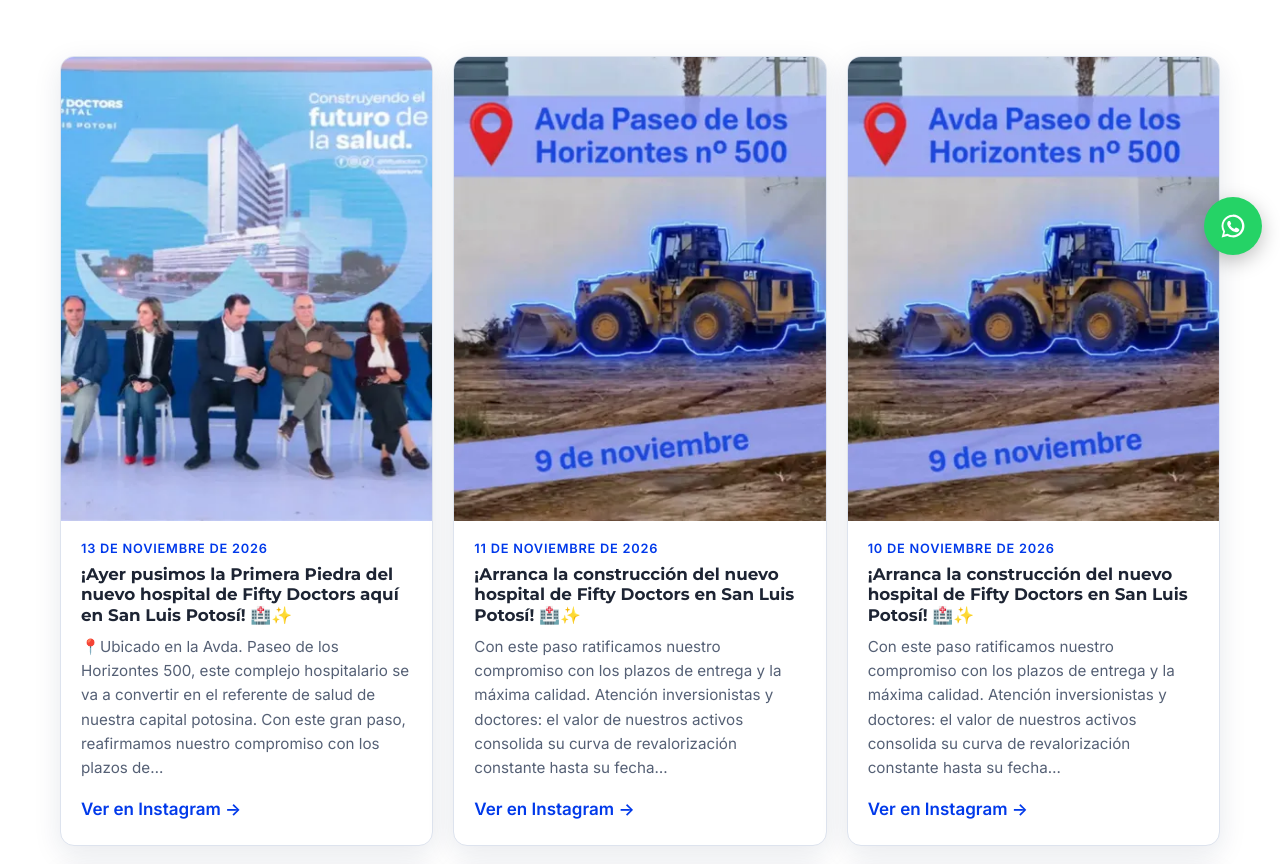
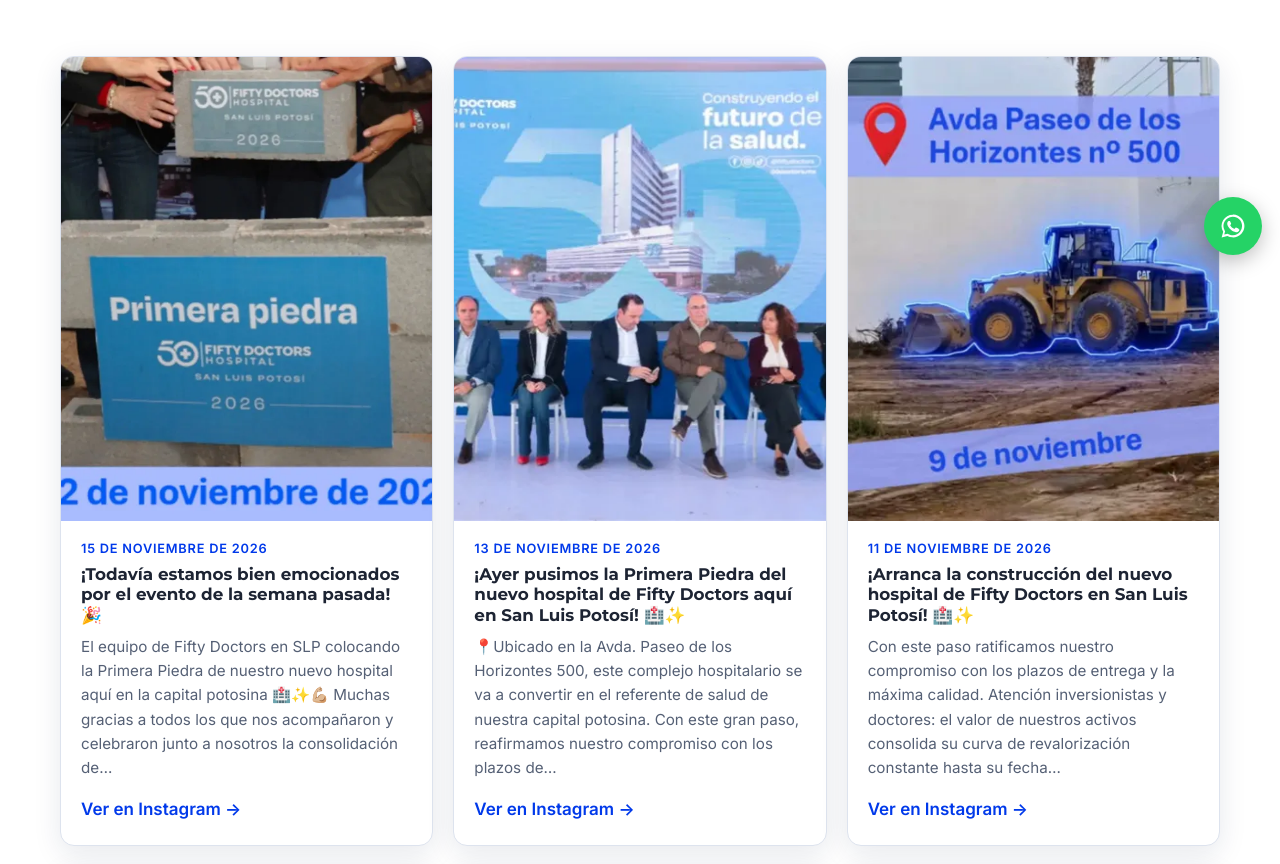
Before and after one commit to cmoreno34/consultoriosenventaslp, a plain HTML site: page noticias/index.html in a window 1280 px wide. Shown: the part 527-1391 px from the top of the page. Drawn offline with Linux system fonts and the light colour scheme.

Commit message:
Noticias: lo nuevo de Instagram y Facebook

```diff
--- a/noticias/index.html
+++ b/noticias/index.html
@@ -84,6 +84,17 @@
 <section class="seccion">
   <div class="contenedor">
     <div class="noticias">
+    <article class="noticia">
+      <a href="https://www.instagram.com/p/DfxhAJdAhaO/" target="_blank" rel="noopener" class="noticia__foto">
+        <img src="/assets/img/noticias/ig-2026-11-15.webp" alt="" loading="lazy">
+      </a>
+      <div class="noticia__texto">
+        <p class="noticia__fecha">15 de noviembre de 2026</p>
+        <h3>¡Todavía estamos bien emocionados por el evento de la semana pasada! 🎉</h3>
+        <p>El equipo de Fifty Doctors en SLP colocando la Primera Piedra de nuestro nuevo hospital aquí en la capital potosina 🏥✨💪🏼 Muchas gracias a todos los que nos acompañaron y celebraron junto a nosotros la consolidación de…</p>
+        <a class="enlace" href="https://www.instagram.com/p/DfxhAJdAhaO/" target="_blank" rel="noopener">Ver en Instagram →</a>
+      </div>
+    </article>
     <article class="noticia">
       <a href="https://www.instagram.com/p/Dfr_62EjRGy/" target="_blank" rel="noopener" class="noticia__foto">
         <img src="/assets/img/noticias/ig-2026-11-13.webp" alt="" loading="lazy">
--- a/sitemap.xml
+++ b/sitemap.xml
@@ -6,6 +6,6 @@
   <url><loc>https://consultoriosenventaslp.mx/ubicacion/</loc><lastmod>2026-11-06</lastmod><priority>0.8</priority></url>
   <url><loc>https://consultoriosenventaslp.mx/venta-y-promociones/</loc><lastmod>2026-11-06</lastmod><priority>0.8</priority></url>
   <url><loc>https://consultoriosenventaslp.mx/red-50-doctors/</loc><lastmod>2026-11-06</lastmod><priority>0.8</priority></url>
-  <url><loc>https://consultoriosenventaslp.mx/noticias/</loc><lastmod>2026-11-13</lastmod><priority>0.8</priority></url>
+  <url><loc>https://consultoriosenventaslp.mx/noticias/</loc><lastmod>2026-11-15</lastmod><priority>0.8</priority></url>
   <url><loc>https://consultoriosenventaslp.mx/preguntas-frecuentes/</loc><lastmod>2026-11-06</lastmod><priority>0.8</priority></url>
 </urlset>
```
Also changed, not shown: noticias.json (+8 -0 lines), assets/img/noticias/ig-2026-11-15.webp (added).
